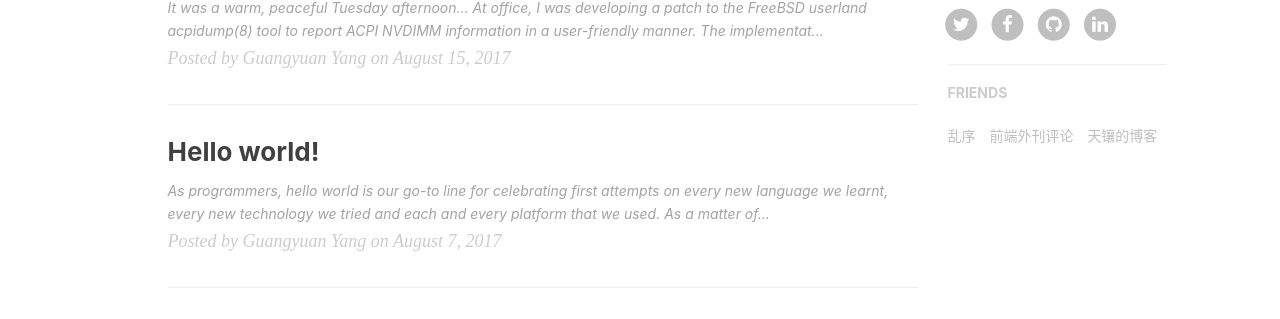
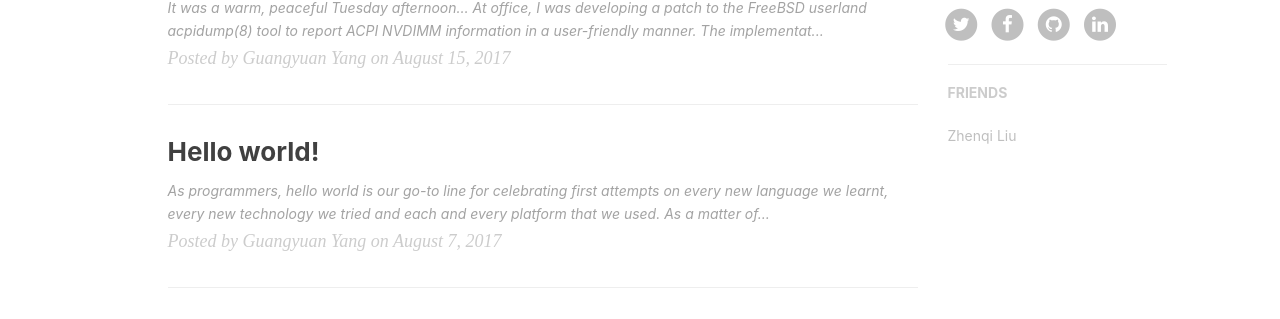
Before and after one commit to yzgyyang/yzgyyang.github.io, a Jekyll site: the page built from index.html, in a window 1280 px wide. Shown: the part 970-1289 px from the top of the page. Built offline with Jekyll 4.4.1, drawn with Linux system fonts in a browser that asks for light colours; nearby versions of some CDN libraries; the list of posts is cut into pages by our own code; comment, search, counter and statistics services are not loaded.

Commit message:
Add Zhenqi Liu to the friend list

```diff
--- a/_config.yml
+++ b/_config.yml
@@ -86,13 +86,7 @@ service-worker: true
 # Friends
 friends: [
     {
-        title: "乱序",
-        href: "http://mida.re/"
-    },{
-        title: "前端外刊评论",
-        href: "http://qianduan.guru/"
-    },{
-        title: "天镶的博客",
-        href: "http://lingyu.wang/"
+        title: "Zhenqi Liu",
+        href: "https://echoliu.me/"
     }
 ]
```
